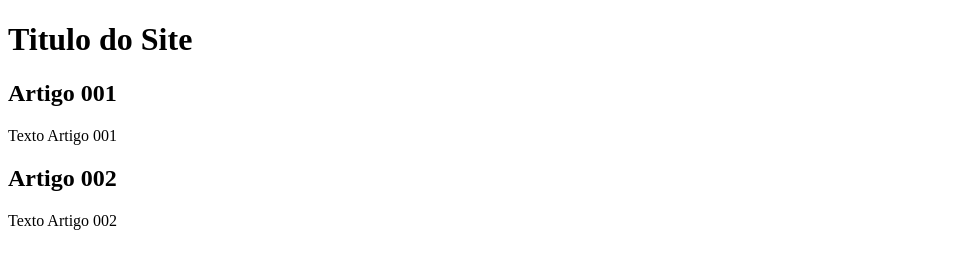
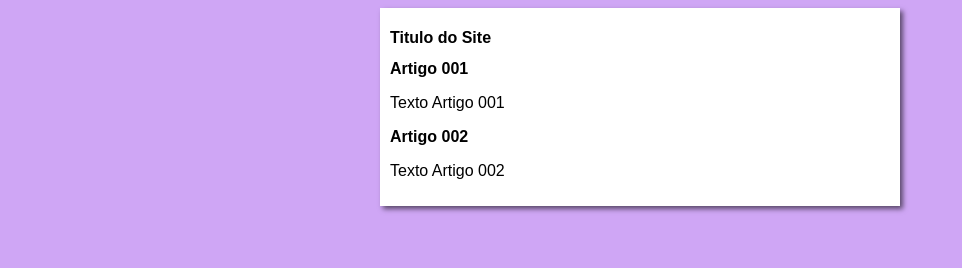
Before and after one commit to VictorjvSantos/projeto-site, a plain HTML site: page index.html in a window 1280 px wide. Shown: the whole page, without its empty margins (0-962 px from the left). Drawn offline with Linux system fonts and the light colour scheme.

Commit message:
iniciei o design

```diff
--- /dev/null
+++ b/estilos/style.css
@@ -0,0 +1,17 @@
+* {
+    font-family: Arial, Helvetica, sans-serif;
+    font-size: 16px;
+}
+
+body {
+    background-color: rgb(207, 166, 245);
+
+}
+
+main {
+    background-color: white;
+    width: 500px;
+    margin: auto;
+    padding: 10px;
+    box-shadow: 3px 3px 5px rgba(0, 0, 0, 0.568);
+}
--- a/index.html
+++ b/index.html
@@ -5,6 +5,7 @@
     <meta http-equiv="X-UA-Compatible" content="IE=edge">
     <meta name="viewport" content="width=device-width, initial-scale=1.0">
     <title>Titulo do Site</title>
+    <link rel="stylesheet" href="estilos/style.css">
 </head>
 <body>
     <main>
```
